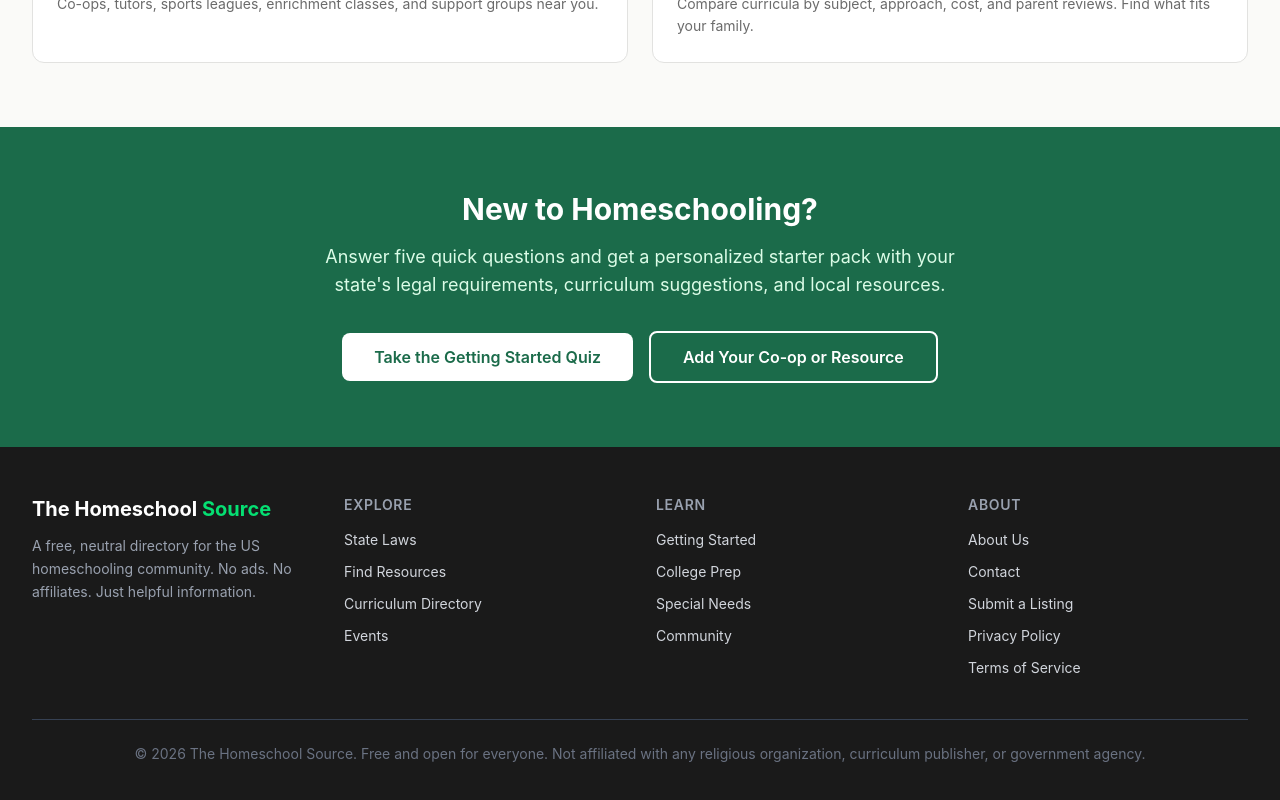
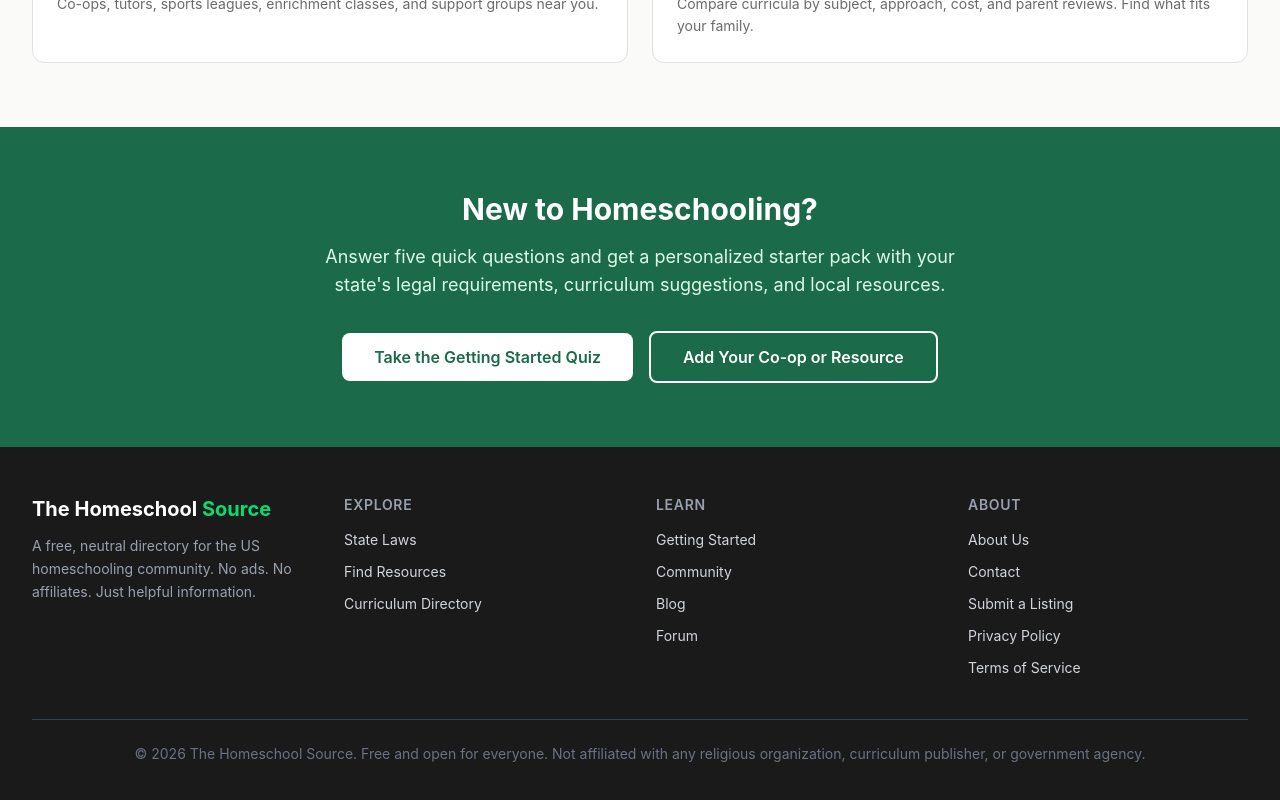
Before and after one commit to poweradminsolutions/homebaseed, a Next.js app: page / in a window 1280 px wide. Shown: the part 1625-2425 px from the top of the page. Built offline with nearby package versions, Linux system fonts and the light colour scheme; no server answers.

Commit message:
Footer: drop dead /events, /college-prep, /special-needs links; add /blog and /forum
Removed 'Events' from the explore section and 'College Prep' and 'Special Needs' from the learn section. Added 'Blog' and 'Forum' to the learn section.

```diff
--- a/src/components/layout/Footer.tsx
+++ b/src/components/layout/Footer.tsx
@@ -5,13 +5,12 @@ const footerLinks = {
     { href: "/states", label: "State Laws" },
     { href: "/find", label: "Find Resources" },
     { href: "/curriculum", label: "Curriculum Directory" },
-    { href: "/events", label: "Events" },
   ],
   learn: [
     { href: "/get-started", label: "Getting Started" },
-    { href: "/college-prep", label: "College Prep" },
-    { href: "/special-needs", label: "Special Needs" },
     { href: "/community", label: "Community" },
+    { href: "/blog", label: "Blog" },
+    { href: "/forum", label: "Forum" },
   ],
   about: [
     { href: "/about", label: "About Us" },
```
